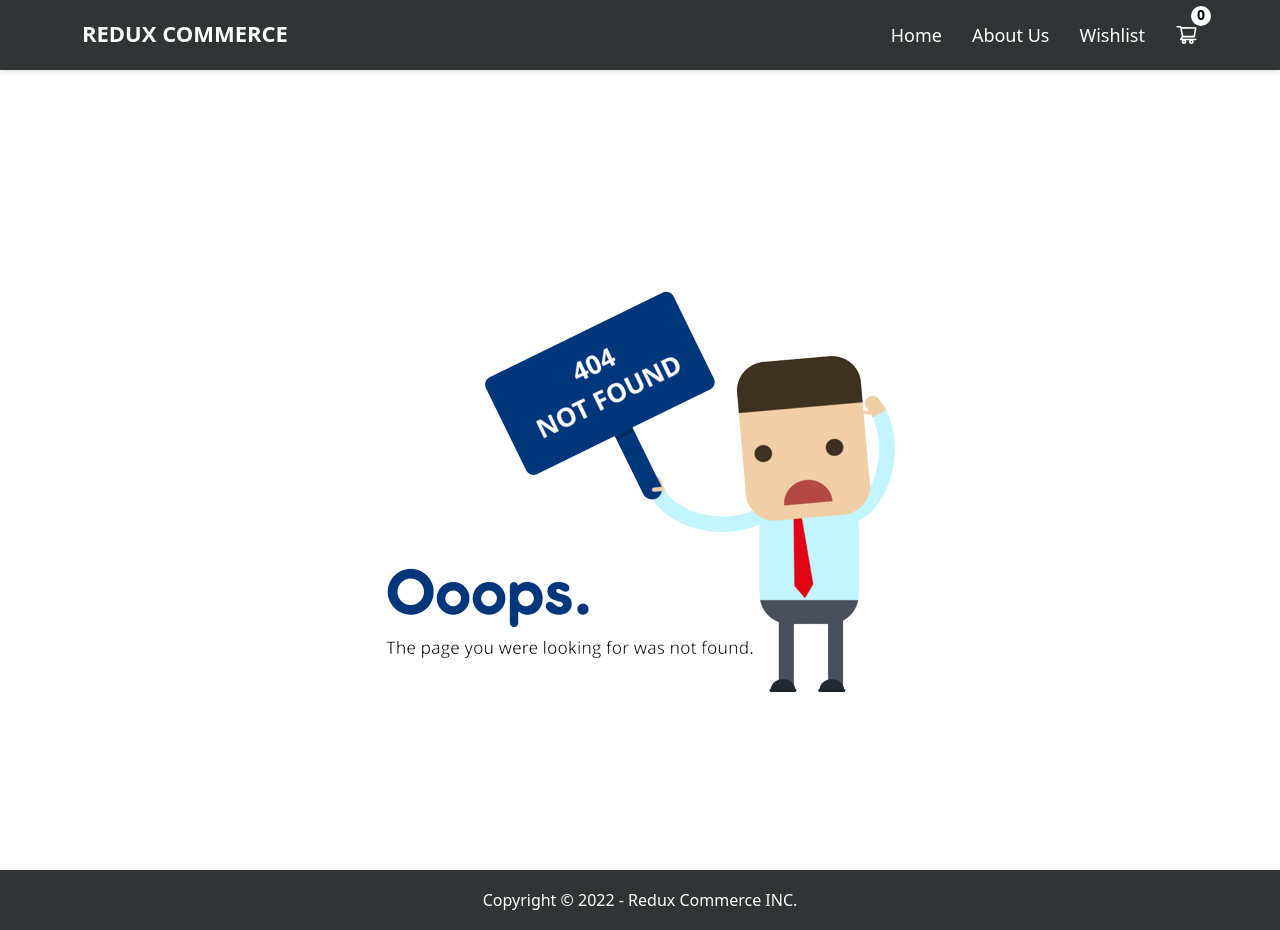
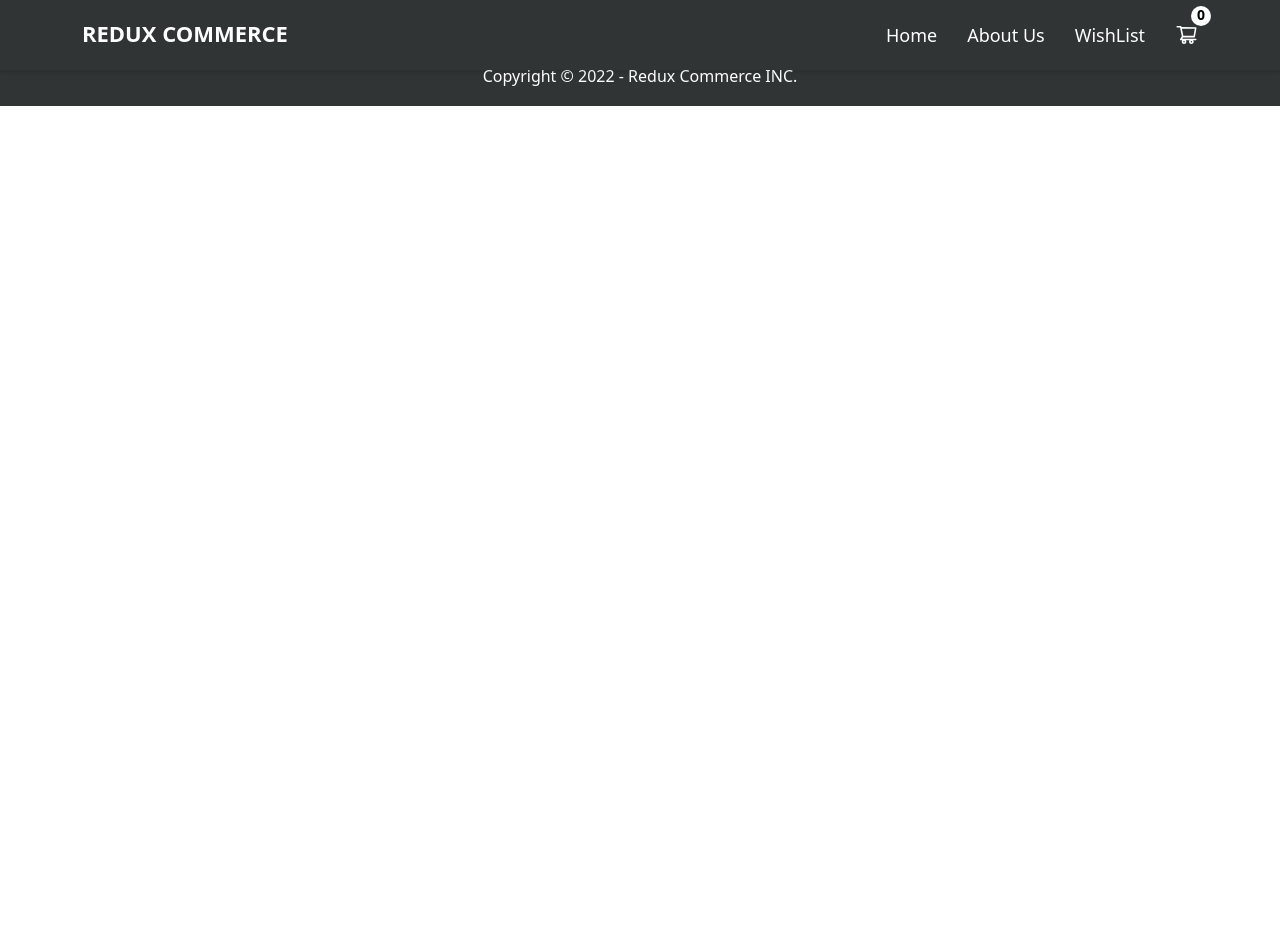
Before and after one commit to sudipto68/redux-toolkit-ecommerce-pratice, a React (Create React App) app: page /products/1 in a window 1280 px wide. After the commit the page ends 800 px from the top, so only its background shows below. Built offline with nearby package versions, Linux system fonts and the light colour scheme; no server answers.

Commit message:
Search functionality added

```diff
--- a/src/App.js
+++ b/src/App.js
@@ -1,14 +1,15 @@
-import { Route, Routes } from "react-router-dom";
 import "./App.scss";
 import Naav from "./Components/Nav/Naav";
 import Home from "./Pages/Home/Home";
 import Cart from "./Pages/Cart/Cart";
 import Footer from "./Components/Footer/Footer";
 import ErrorPage from "./Pages/ErrorPage/ErrorPage";
+import ProductDetail from "./Components/ProductDetail/ProductDetail";
+import About from "./Pages/About/About";
 
+import { Route, Routes } from "react-router-dom";
 import "react-toastify/dist/ReactToastify.css";
 import { ToastContainer } from "react-toastify";
-import About from "./Pages/About/About";
 
 function App() {
   return (
@@ -18,6 +19,7 @@ function App() {
         <Route path="/" element={<Home />} />
         <Route path="/about" element={<About />} />
         <Route path="/cart" element={<Cart />} />
+        <Route path="/products/:id" element={<ProductDetail />} />
         <Route path="*" element={<ErrorPage />} />
       </Routes>
       <Footer />
--- a/src/Components/Nav/Naav.js
+++ b/src/Components/Nav/Naav.js
@@ -8,9 +8,27 @@ import { AiOutlineShoppingCart } from "react-icons/ai";
 
 const Naav = () => {
   const { cart } = useSelector((state) => state.cart);
+
+  const menus = [
+    {
+      name: "Home",
+      id: 1,
+      path: "/",
+    },
+    {
+      name: "About Us",
+      id: 2,
+      path: "/about",
+    },
+    {
+      name: "WishList",
+      id: 3,
+      path: "/wishlist",
+    },
+  ];
   return (
     <div>
-      <Navbar expand="lg" className={styles.navBar}>
+      <Navbar expand="lg" className={`${styles.navBar} fixed-top`}>
         <Container>
           <Navbar.Brand>
             <NavLink to="/" className={`${styles.navLink} text-uppercase`}>
@@ -25,24 +43,16 @@ const Naav = () => {
               style={{ maxHeight: "100px" }}
               navbarScroll
             >
-              <NavLink
-                to="/"
-                className={`${styles.navLink} ${styles.menuLink}`}
-              >
-                Home
-              </NavLink>
-              <NavLink
-                to="/about"
-                className={`${styles.navLink} ${styles.menuLink}`}
-              >
-                About Us
-              </NavLink>
-              <NavLink
-                to="/wishlist"
-                className={`${styles.navLink} ${styles.menuLink}`}
-              >
-                Wishlist
-              </NavLink>
+              {menus.map((menu) => (
+                <NavLink
+                  to={menu.path}
+                  key={menu.id}
+                  className={`${styles.navLink} ${styles.menuLink}`}
+                >
+                  {menu.name}
+                </NavLink>
+              ))}
+
               <NavLink
                 to="/cart"
                 className={`${styles.navLink} ${styles.cartIcon}`}
@@ -61,3 +71,16 @@ const Naav = () => {
 };
 
 export default Naav;
+
+// <NavLink
+//                 to="/about"
+//                 className={`${styles.navLink} ${styles.menuLink}`}
+//               >
+//                 About Us
+//               </NavLink>
+//               <NavLink
+//                 to="/wishlist"
+//                 className={`${styles.navLink} ${styles.menuLink}`}
+//               >
+//                 Wishlist
+//               </NavLink>
--- a/src/Components/Nav/naav.module.scss
+++ b/src/Components/Nav/naav.module.scss
@@ -5,10 +5,6 @@
   min-height: 70px;
   box-shadow: 0 1px 5px #00000029;
   width: 100%;
-  top: 0;
-  left: 0;
-  z-index: 99;
-  position: fixed;
 }
 
 .navLink {
@@ -73,6 +69,10 @@
 }
 
 @media (max-width: $media-lg) {
+  .navBar {
+    position: unset !important;
+  }
+
   .menuLink {
     margin-left: 0;
     padding-bottom: 10px;
--- a/src/Components/ProductCard/ProductCard.js
+++ b/src/Components/ProductCard/ProductCard.js
@@ -1,15 +1,18 @@
 import React, { memo } from "react";
 import { Button, Card } from "react-bootstrap";
 import { useDispatch, useSelector } from "react-redux";
+import { addToCart } from "../../Redux/features/Cart/CartSlice";
+import { toast } from "react-toastify";
+import { useNavigate } from "react-router-dom";
 
 import styles from "./productCard.module.scss";
-import { addToCart } from "../../Redux/features/Cart/CartSlice";
-import { toast } from "react-toastify";
 
 const ProductCard = ({ product }) => {
   const title = product?.title.slice(0, 20);
   const dispatch = useDispatch();
   const cartItems = useSelector((state) => state.cart.cart);
+
+  const navigate = useNavigate();
 
   return (
     <div>
@@ -18,6 +21,7 @@ const ProductCard = ({ product }) => {
         className={styles.productCard}
       >
         <Card.Img
+          onClick={() => navigate(`products/${product?.id}`)}
           variant="top"
           src={product?.image}
           className={styles.cardImg}
--- a/src/Components/ProductCard/productCard.module.scss
+++ b/src/Components/ProductCard/productCard.module.scss
@@ -8,6 +8,7 @@
 }
 
 .productCard {
+  cursor: pointer;
   position: relative;
   min-height: 300px;
   transition: all 0.5s ease-out;
--- /dev/null
+++ b/src/Components/ProductDetail/ProductDetail.js
@@ -0,0 +1,35 @@
+import React, { useEffect, useState } from "react";
+import { useDispatch, useSelector } from "react-redux";
+import { useParams } from "react-router-dom";
+import { STATUS } from "../../constants/Status";
+import { fetchProducts } from "../../Redux/features/Product/ProductSlice";
+import Loader from "../Loader/Loader";
+
+const ProductDetail = () => {
+  const { id } = useParams();
+  const dispatch = useDispatch();
+  const { products, status } = useSelector((state) => state.products);
+
+  useEffect(() => {
+    dispatch(fetchProducts());
+  }, []);
+
+  const product = products.find((p) => p.id === parseInt(id));
+  console.log(product);
+
+  if (status === STATUS.LOADING) {
+    return <Loader />;
+  }
+
+  if (status !== STATUS.LOADING && status === STATUS.ERROR) {
+    return <h2>{status}</h2>;
+  }
+
+  return (
+    <div className="container my-5 pt-5">
+      <h1>ProductDetail</h1>
+    </div>
+  );
+};
+
+export default ProductDetail;
--- /dev/null
+++ b/src/Components/ProductDetail/productdetail.module.scss
@@ -0,0 +1 @@
+@import "../../styles/global.scss";
--- a/src/Components/ProductList/ProductList.js
+++ b/src/Components/ProductList/ProductList.js
@@ -2,7 +2,7 @@ import React, { useEffect, useState } from "react";
 import { Container } from "react-bootstrap";
 import { useDispatch, useSelector } from "react-redux";
 import { STATUS } from "../../constants/Status";
-import { fetchProduct } from "../../Redux/features/Product/ProductSlice";
+import { fetchProducts } from "../../Redux/features/Product/ProductSlice";
 import ProductCard from "../ProductCard/ProductCard";
 import styles from "./productlist.module.scss";
 import Loader from "../Loader/Loader";
@@ -12,6 +12,7 @@ import { BiSearch } from "react-icons/bi";
 const ProductList = () => {
   const [limitProducts, setLimitProducts] = useState(true);
   const [showSearch, setShowSearch] = useState(false);
+  const [searchValue, setSearchValue] = useState("");
 
   const dispatch = useDispatch();
 
@@ -20,7 +21,7 @@ const ProductList = () => {
   const productList = limitProducts ? products.slice(0, 6) : products;
 
   useEffect(() => {
-    dispatch(fetchProduct());
+    dispatch(fetchProducts());
   }, []);
 
   if (status === STATUS.LOADING) {
@@ -47,6 +48,8 @@ const ProductList = () => {
               <input
                 type="text"
                 className={styles.searchBar}
+                value={searchValue}
+                onChange={(e) => setSearchValue(e.target.value)}
                 placeholder="Search Product"
               />
             )}
@@ -58,9 +61,13 @@ const ProductList = () => {
           </div>
         </div>
         <div className={styles.productList}>
-          {productList?.map((product) => {
-            return <ProductCard key={product.id} product={product} />;
-          })}
+          {productList
+            ?.filter((item) =>
+              item.title.toLowerCase().includes(searchValue.toLowerCase())
+            )
+            .map((product) => {
+              return <ProductCard key={product.id} product={product} />;
+            })}
         </div>
         <div className="text-center py-5">
           <button
--- a/src/Pages/Cart/Cart.js
+++ b/src/Pages/Cart/Cart.js
@@ -53,7 +53,7 @@ const Cart = () => {
               </button>
             </div>
             <div>
-              <h6>${product.price * product.quantity}</h6>
+              <h6>${(product.price * product.quantity).toFixed(2)}</h6>
               <button
                 className="btn btn-danger"
                 onClick={() => {
--- a/src/Redux/features/Product/ProductSlice.js
+++ b/src/Redux/features/Product/ProductSlice.js
@@ -13,14 +13,14 @@ const productSlice = createSlice({
   initialState,
   extraReducers: (builder) => {
     builder
-      .addCase(fetchProduct.pending, (state, action) => {
+      .addCase(fetchProducts.pending, (state, action) => {
         state.status = STATUS.LOADING;
       })
-      .addCase(fetchProduct.fulfilled, (state, action) => {
+      .addCase(fetchProducts.fulfilled, (state, action) => {
         state.products = action.payload;
         state.status = STATUS.IDLE;
       })
-      .addCase(fetchProduct.rejected, (state, action) => {
+      .addCase(fetchProducts.rejected, (state, action) => {
         state.status = STATUS.ERROR;
       });
   },
@@ -28,7 +28,7 @@ const productSlice = createSlice({
 
 //fetching product using build in thunk on toolkit
 
-export const fetchProduct = createAsyncThunk("fetch/prodcuts", async () => {
+export const fetchProducts = createAsyncThunk("fetch/prodcuts", async () => {
   const data = await axios.get(`${base_url}products`).then((res) => res.data);
   return data;
 });
```
